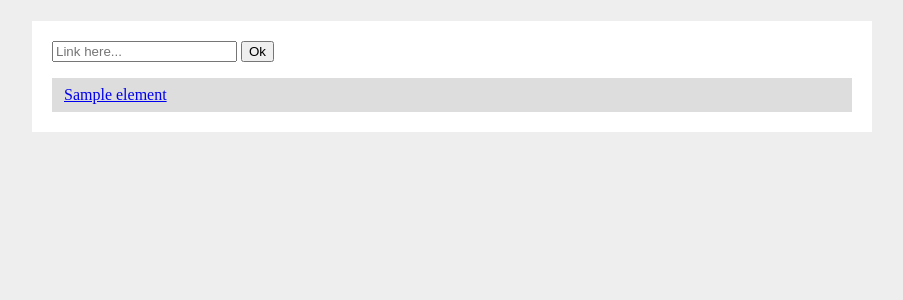
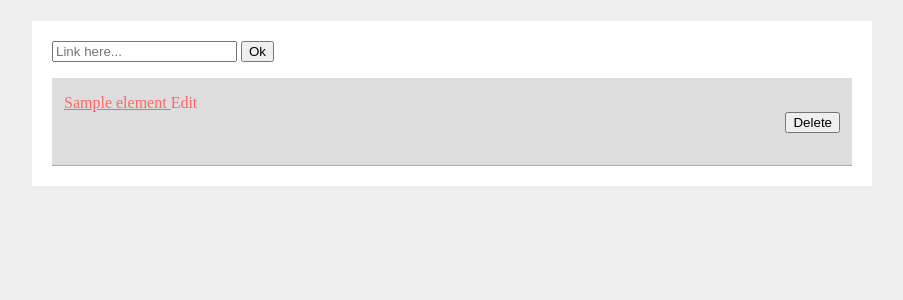
Before and after one commit to jgasteiz/dlists, a Django app: page / in a window 1280 px wide. Shown: the part 45-345 px from the top of the page, without its empty margins (188-1091 px from the left). Run offline with Django 3.2, Linux system fonts and the light colour scheme; tables that the repository leaves empty hold one stand-in row (Sample ...); some libraries are stand-ins or nearby versions.

Commit message:
added update and delete

```diff
--- a/dlists/core/models.py
+++ b/dlists/core/models.py
@@ -1,5 +1,6 @@
 # -*- coding: utf-8 -*-
 from lxml import html
+from urllib2 import urlopen
 from django.db import models
 from datetime import datetime
 from dlists.core.forms import ElementForm
@@ -25,6 +26,6 @@ class Element(models.Model):
     def save(self, *args, **kwargs):
         self.updated = datetime.now()
         if not self.title:
-            t = html.parse(self.url)
+            t = html.parse(urlopen(self.url))
             self.title = t.find(".//title").text
         super(Element, self).save(*args, **kwargs)
--- a/dlists/core/static/css/main.css
+++ b/dlists/core/static/css/main.css
@@ -1,5 +1,8 @@
 body {
     background: #EEE;
+}
+a {
+    color: #FF6666;
 }
 .content {
     background: white;
@@ -9,6 +12,13 @@ body {
 }
 .element {
     background: #DDD;
+    border-bottom: 1px solid #AAA;
     display: block;
-    padding: 8px 12px;
+    padding: 16px 12px;
 }
+.delete-form {
+    text-align: right;
+}
+.update-form {
+    display: none;
+}
--- a/dlists/core/templates/core/element_list.html
+++ b/dlists/core/templates/core/element_list.html
@@ -2,8 +2,31 @@
 
 {% block content %}
     {% for element in element_list %}
-        <a class="element" target="_blank" href="{{ element.url }}">
-            {{ element.title }}
-        </a>
+        <div class="element">
+            <a target="_blank" class="a_{{ element.pk }}" href="{{ element.url }}">
+                {{ element.title }}
+            </a>
+            <a onclick="$('.a_{{ element.pk }}').toggle(); $('#form_{{ element.pk }}').toggle();" class="a_{{ element.pk }}" >
+                Edit
+            </a>
+            <div class="update-form" id="form_{{ element.pk }}">
+                <form method="post" name="form_{{ element.pk }}" action="/update/">
+                    {% csrf_token %}
+                    <input type="text" value="{{ element.title }}" name="title"/>
+                    <input type="hidden" value="{{ element.pk }}" name="pk"/>
+                </form>
+                <button onclick="document.form_{{ element.pk }}.submit();">
+                    Update
+                </button>
+                <button onclick="$('.a_{{ element.pk }}').toggle(); $('#form_{{ element.pk }}').toggle();">
+                    Cancel
+                </button>
+            </div>
+            <form method="post" class="delete-form" action="/delete/">
+                {% csrf_token %}
+                <input type="hidden" value="{{ element.pk }}" name="pk"/>
+                <input type="submit" value="Delete"/>
+            </form>
+        </div>
     {% endfor %}
 {% endblock %}
--- a/dlists/core/views.py
+++ b/dlists/core/views.py
@@ -3,7 +3,8 @@ from datetime import date
 from dlists.core.models import Element
 from dlists.core.forms import ElementForm
 from django.http import HttpResponseRedirect
-from django.views.generic import ListView, CreateView, UpdateView, DeleteView
+from django.core.urlresolvers import reverse_lazy
+from django.views.generic import ListView, CreateView, View
 
 
 class ElementListView(ListView):
@@ -25,9 +26,18 @@ class ElementListView(ListView):
 
 class ElementCreate(CreateView):
     model = Element
+    success_url = reverse_lazy('home')
 
-class ElementUpdate(UpdateView):
-    model = Element
+class ElementUpdate(View):
+    def post(self, request, *args, **kwargs):
+        if request.POST['pk'] and request.POST['title']:
+            e = Element.objects.filter(pk=request.POST['pk'])[0]
+            e.title = request.POST['title']
+            e.save()
+        return HttpResponseRedirect('/')
 
-class ElementDelete(DeleteView):
-    model = Element
+class ElementDelete(View):
+    def post(self, request, *args, **kwargs):
+        if request.POST['pk']:
+            Element.objects.filter(pk=request.POST['pk']).delete()
+        return HttpResponseRedirect('/')
--- a/dlists/urls.py
+++ b/dlists/urls.py
@@ -1,6 +1,6 @@
 # -*- coding: utf-8 -*-
 from django.contrib import admin
-from dlists.core.views import ElementListView, ElementCreate
+from dlists.core.views import ElementListView, ElementCreate, ElementUpdate, ElementDelete
 from django.conf.urls import patterns, include, url
 
 admin.autodiscover()
@@ -12,5 +12,11 @@ urlpatterns = patterns('',
         name='home'),
     url(r'^create/',
         ElementCreate.as_view(),
-        name='create')
+        name='create'),
+    url(r'^update/',
+        ElementUpdate.as_view(),
+        name='update'),
+    url(r'delete/',
+        ElementDelete.as_view(),
+        name='delete')
 )
```
